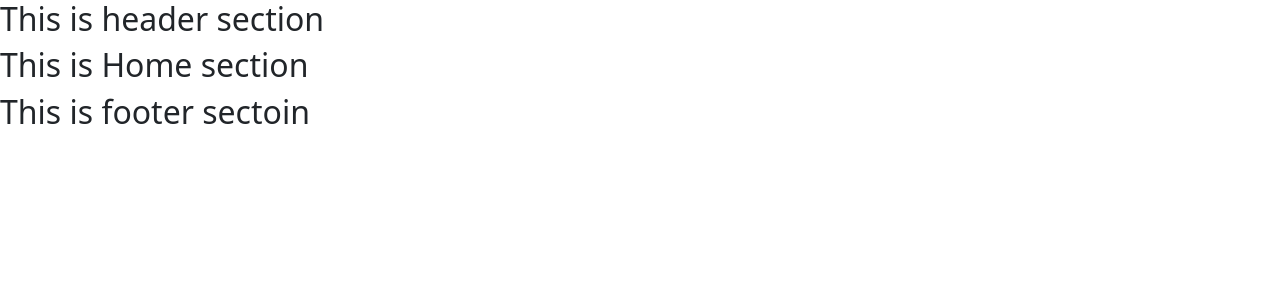
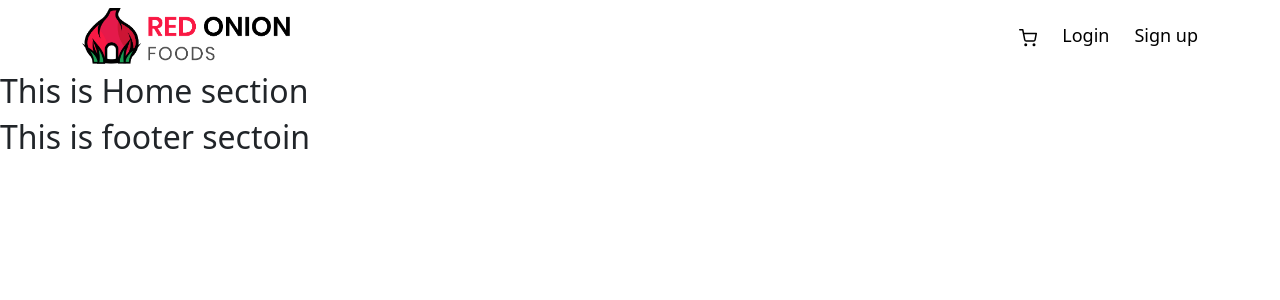
Before and after one commit to hasan-mohammad-bd/red-onion-app, a React (Create React App) app: page / in a window 1280 px wide. Shown: the top 300 px of the page. Built offline with nearby package versions, Linux system fonts and the light colour scheme.

Commit message:
adding header

```diff
--- a/package.json
+++ b/package.json
@@ -3,6 +3,7 @@
   "version": "0.1.0",
   "private": true,
   "dependencies": {
+    "@react-icons/all-files": "^4.1.0",
     "@testing-library/jest-dom": "^5.16.4",
     "@testing-library/react": "^13.0.1",
     "@testing-library/user-event": "^13.5.0",
--- a/src/App.js
+++ b/src/App.js
@@ -20,7 +20,7 @@ function App() {
           <Route path="/" element={<Home></Home>}></Route>
           <Route path="/home" element={<Home></Home>}></Route>
           <Route path="*" element={<PageNotFound></PageNotFound>}></Route>
-          <Route path="/order" element={<Order></Order>}></Route>
+          <Route path="/orders" element={<Order></Order>}></Route>
           <Route path="/login" element={<Login></Login>}></Route>
           <Route path="/signup" element={<Signup></Signup>}></Route>
           <Route path="/products" element={<Products></Products>}>
--- a/src/components/Header/Header.css
+++ b/src/components/Header/Header.css
@@ -0,0 +1,14 @@
+nav a {
+    text-decoration: none;
+    margin-left: 25px;
+    font-size: 18px;
+    color: black;
+}
+
+img{
+    width: 100%;
+}
+
+.img-holder {
+    width: 13rem;
+}
--- a/src/components/Header/Header.js
+++ b/src/components/Header/Header.js
@@ -1,10 +1,20 @@
 import React from 'react';
 import "./Header.css"
+import img from "../../images/logo2.png"
+import { FiShoppingCart } from "@react-icons/all-files/fi/FiShoppingCart";
+import { Link } from 'react-router-dom';
 
 const Header = () => {
     return (
-        <div>
-            <h2>This is header section</h2>
+        <div className='container d-flex justify-content-between align-items-center py-2'>
+            <div className="img-holder ">
+                <img src={img} alt="" />
+            </div>
+            <nav>
+                <Link to="/orders"><FiShoppingCart></FiShoppingCart></Link>
+                <Link to="/login">Login</Link>
+                <Link to="/Signup">Sign up</Link>
+            </nav>
         </div>
     );
 };
```
Also changed, not shown: 1 other file (tests, documents, lock files or other folders).
